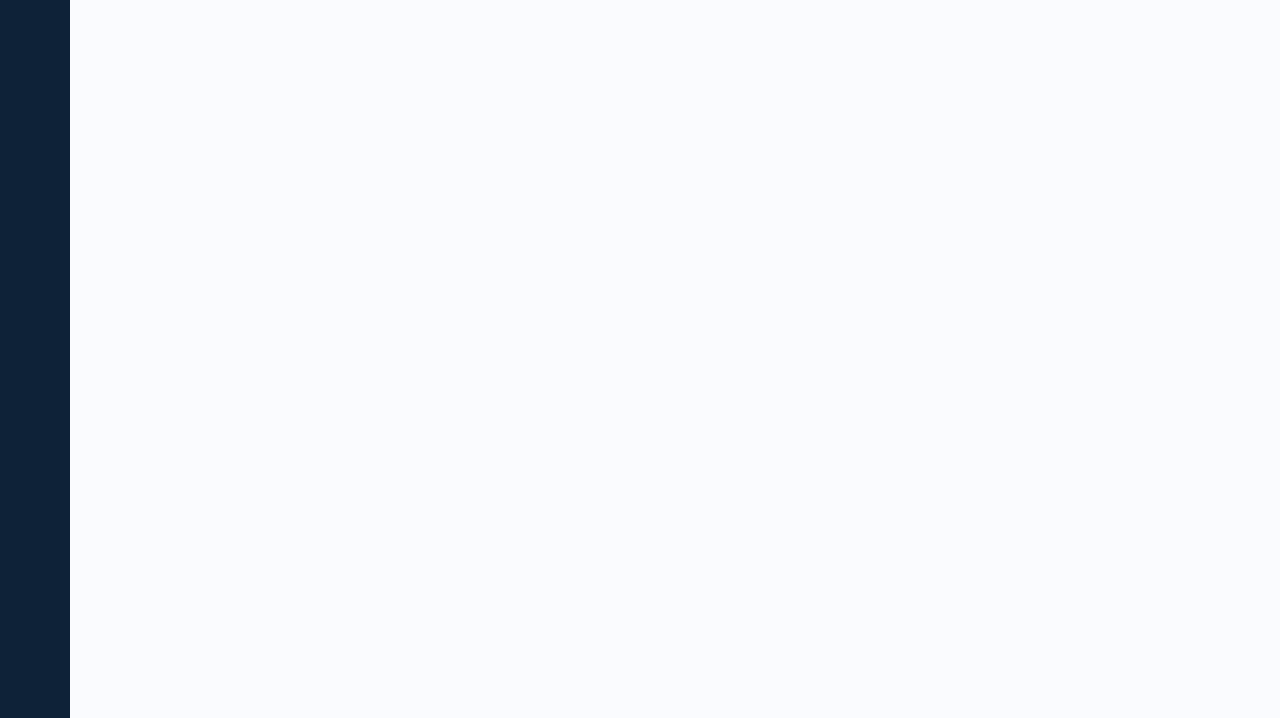
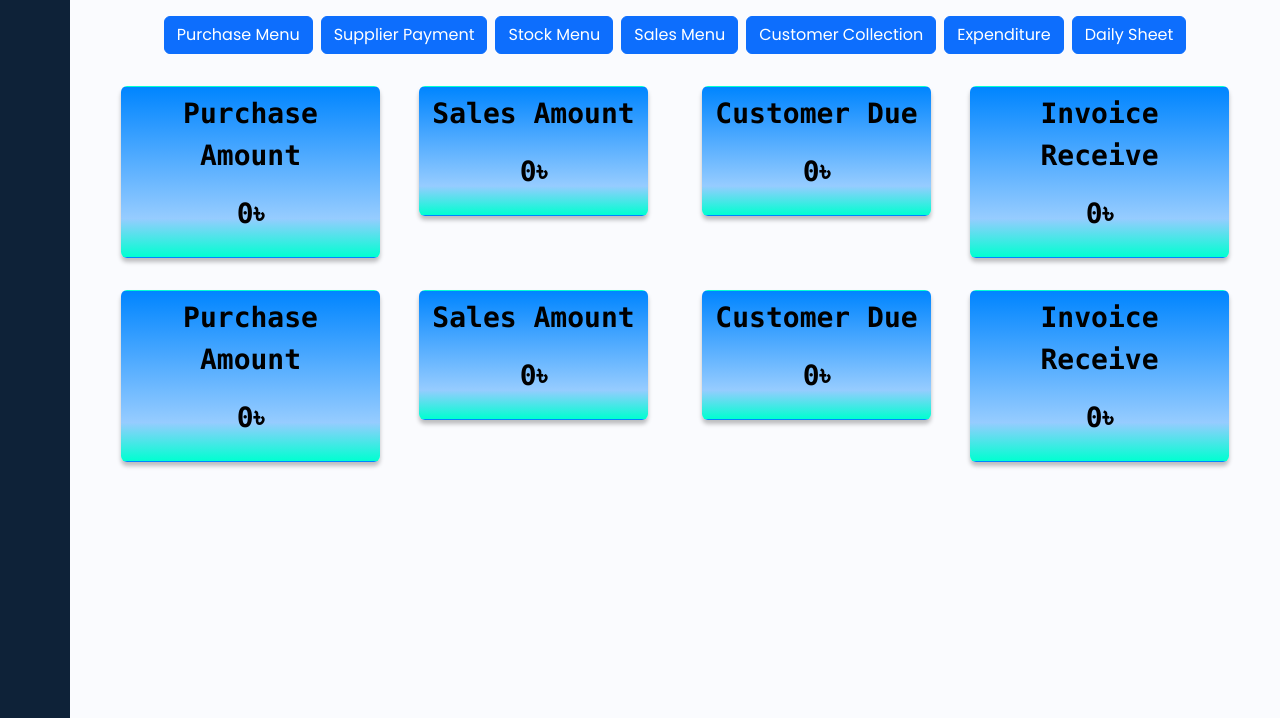
Before and after one commit to mdabidfaisal/Business_Software, a PHP site: page / in a window 1280 px wide. Shown: the part 70-788 px from the top of the page. Run offline with PHP 8.4, Linux system fonts and the light colour scheme; some libraries are stand-ins or nearby versions.

Commit message:
dashboard

```diff
--- a/index.php
+++ b/index.php
@@ -449,6 +449,7 @@
                 </a>
             </div>
         </aside>
+        <!-- Main Body Start -->
         <div class="main">
             <nav class="navbar bg-warning justify-content-end p-3 fs-5 font-monospace ">
                 <li class="nav-item dropdown">
@@ -457,7 +458,9 @@
                         <img src="images/1.png" alt="Logo" width="50" height="35" class="d-inline-block align-text-top">
                     </a>
                     <ul class="dropdown-menu">
-                        <li><p class="text-center font-monospace">User Name</p></li>
+                        <li>
+                            <p class="text-center font-monospace">User Name</p>
+                        </li>
                         <li><a class="dropdown-item" href="#">Make User</a></li>
                         <li><a class="dropdown-item" href="#">All User</a></li>
                         <li>
@@ -467,9 +470,95 @@
                     </ul>
                 </li>
             </nav>
+            <!-- Shortcut Button Start -->
+            <div class="container-fluid ">
+                <div class="d-grid gap-2 d-md-flex justify-content-md-center p-3">
+                    <button class="btn btn-primary" type="button">
+                        <a href="#" class="text-white">Purchase Menu</a>
+                    </button>
+                    <button class="btn btn-primary" type="button">
+                        <a href="#" class="text-white">Supplier Payment</a>
+                    </button>
+                    <button class="btn btn-primary" type="button">
+                        <a href="#" class="text-white">Stock Menu</a>
+                    </button>
+                    <button class="btn btn-primary" type="button">
+                        <a href="#" class="text-white">Sales Menu</a>
+                    </button>
+                    <button class="btn btn-primary" type="button">
+                        <a href="#" class="text-white">Customer Collection</a>
+                    </button>
+                    <button class="btn btn-primary" type="button">
+                        <a href="#" class="text-white">Expenditure</a>
+                    </button>
+                    <button class="btn btn-primary" type="button">
+                        <a href="#" class="text-white">Daily Sheet</a>
+                    </button>
+
+                </div>
+            </div>
+            <!-- shortcut button end -->
+            <div class="container text-center p-3">
+                <div class="row">
+                    <div class="col">
+                    <button class="btn top-bg" type="button">
+                        <p class="text-center font-monospace fw-bold fs-3">Purchase Amount</p>
+                        <p class="text-center font-monospace fw-bold fs-3">0&#2547</p>
+                    </button>
+                    </div>
+                    <div class="col">
+                    <button class="btn top-bg" type="button">
+                        <p class="text-center font-monospace fw-bold fs-3">Sales Amount</p>
+                        <p class="text-center font-monospace fw-bold fs-3">0&#2547</p>
+                    </button>
+                    </div>
+                    <div class="col">
+                    <button class="btn top-bg" type="button">
+                        <p class="text-center font-monospace fw-bold fs-3">Customer Due</p>
+                        <p class="text-center font-monospace fw-bold fs-3">0&#2547</p>
+                    </button>
+                    </div>
+                    <div class="col">
+                    <button class="btn top-bg" type="button">
+                        <p class="text-center font-monospace fw-bold fs-3">Invoice Receive</p>
+                        <p class="text-center font-monospace fw-bold fs-3">0&#2547</p>
+                    </button>
+                    </div>
+                </div>
+            </div>
+            <div class="container text-center p-3">
+                <div class="row">
+                    <div class="col">
+                    <button class="btn top-bg" type="button">
+                        <p class="text-center font-monospace fw-bold fs-3">Purchase Amount</p>
+                        <p class="text-center font-monospace fw-bold fs-3">0&#2547</p>
+                    </button>
+                    </div>
+                    <div class="col">
+                    <button class="btn top-bg" type="button">
+                        <p class="text-center font-monospace fw-bold fs-3">Sales Amount</p>
+                        <p class="text-center font-monospace fw-bold fs-3">0&#2547</p>
+                    </button>
+                    </div>
+                    <div class="col">
+                    <button class="btn top-bg" type="button">
+                        <p class="text-center font-monospace fw-bold fs-3">Customer Due</p>
+                        <p class="text-center font-monospace fw-bold fs-3">0&#2547</p>
+                    </button>
+                    </div>
+                    <div class="col">
+                    <button class="btn top-bg" type="button">
+                        <p class="text-center font-monospace fw-bold fs-3">Invoice Receive</p>
+                        <p class="text-center font-monospace fw-bold fs-3">0&#2547</p>
+                    </button>
+                    </div>
+                </div>
+            </div>
         </div>
+        <!-- Main Body End -->
+    </div>
 
-    </div>
+
     <script src="https://cdn.jsdelivr.net/npm/bootstrap@5.3.0-alpha3/dist/js/bootstrap.bundle.min.js" integrity="sha384-ENjdO4Dr2bkBIFxQpeoTz1HIcje39Wm4jDKdf19U8gI4ddQ3GYNS7NTKfAdVQSZe" crossorigin="anonymous"></script>
     <script src="js/script.js"></script>
 </body>
```
Also changed, not shown: demo.php (+21 -8 lines).
